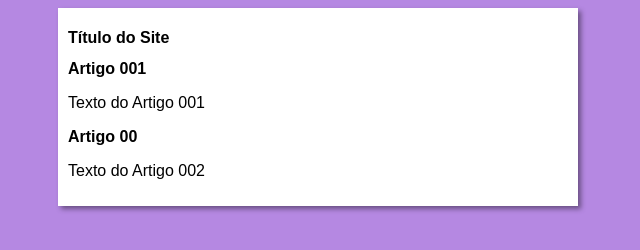
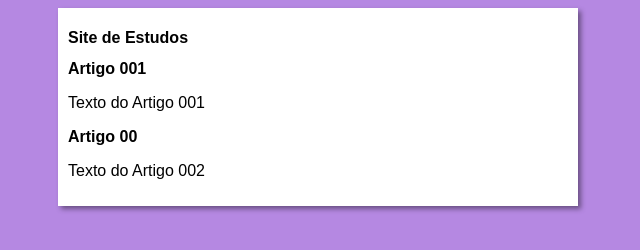
Before and after one commit to Arthurllt/projeto-site-branch, a plain HTML site: page index.html in a window 1280 px wide. Shown: the full height of the page, 322-962 px from the left. Drawn offline with Linux system fonts and the light colour scheme.

Commit message:
alteração de titulo

```diff
--- a/index.html
+++ b/index.html
@@ -3,14 +3,14 @@
 <head>
     <meta charset="UTF-8">
     <meta name="viewport" content="width=device-width, initial-scale=1.0">
-    <title>Título do Site</title>
+    <title>Site de Estudos</title>
     <link rel="stylesheet" href="estilos/style.css">
 </head>
 <body>
 
     <main>
         <header>
-            <h1>Título do Site</h1>
+            <h1>Site de Estudos</h1>
         </header>
         <article>
             <h2>Artigo 001 </h2>
```
